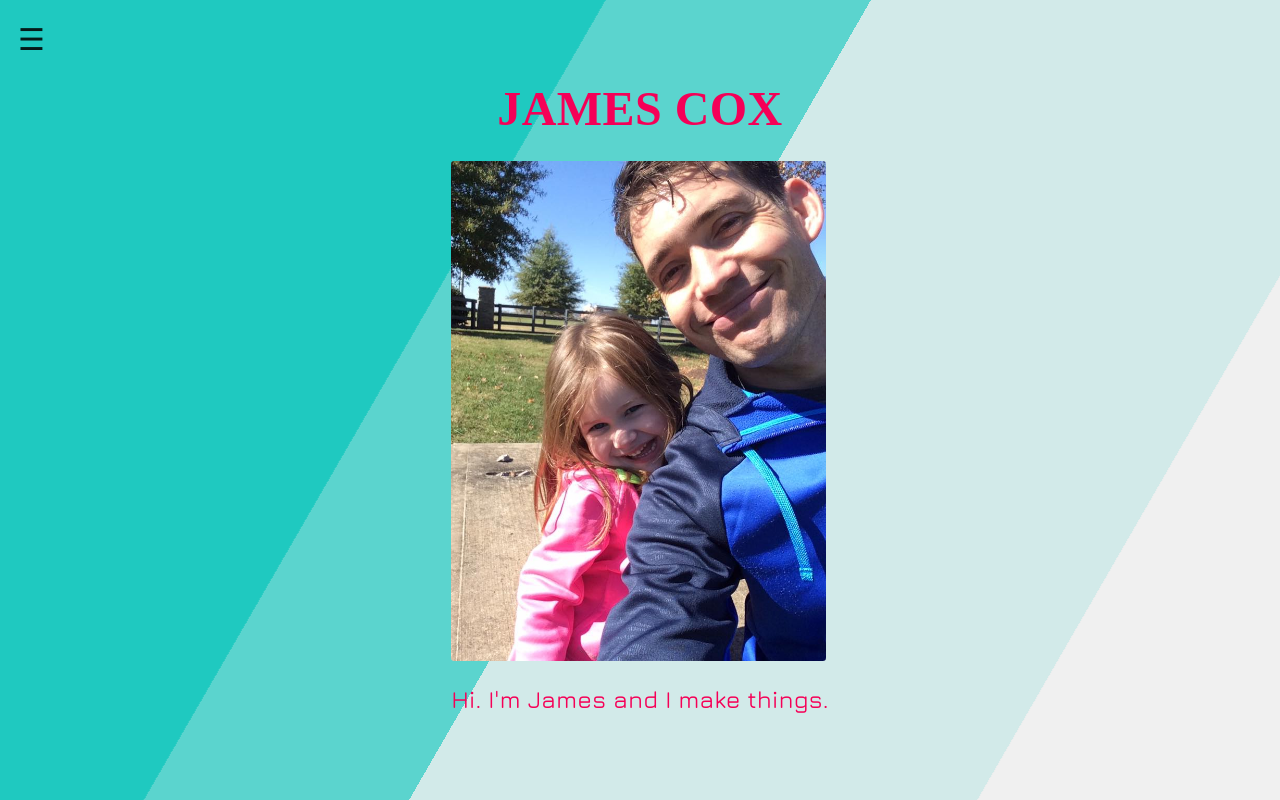
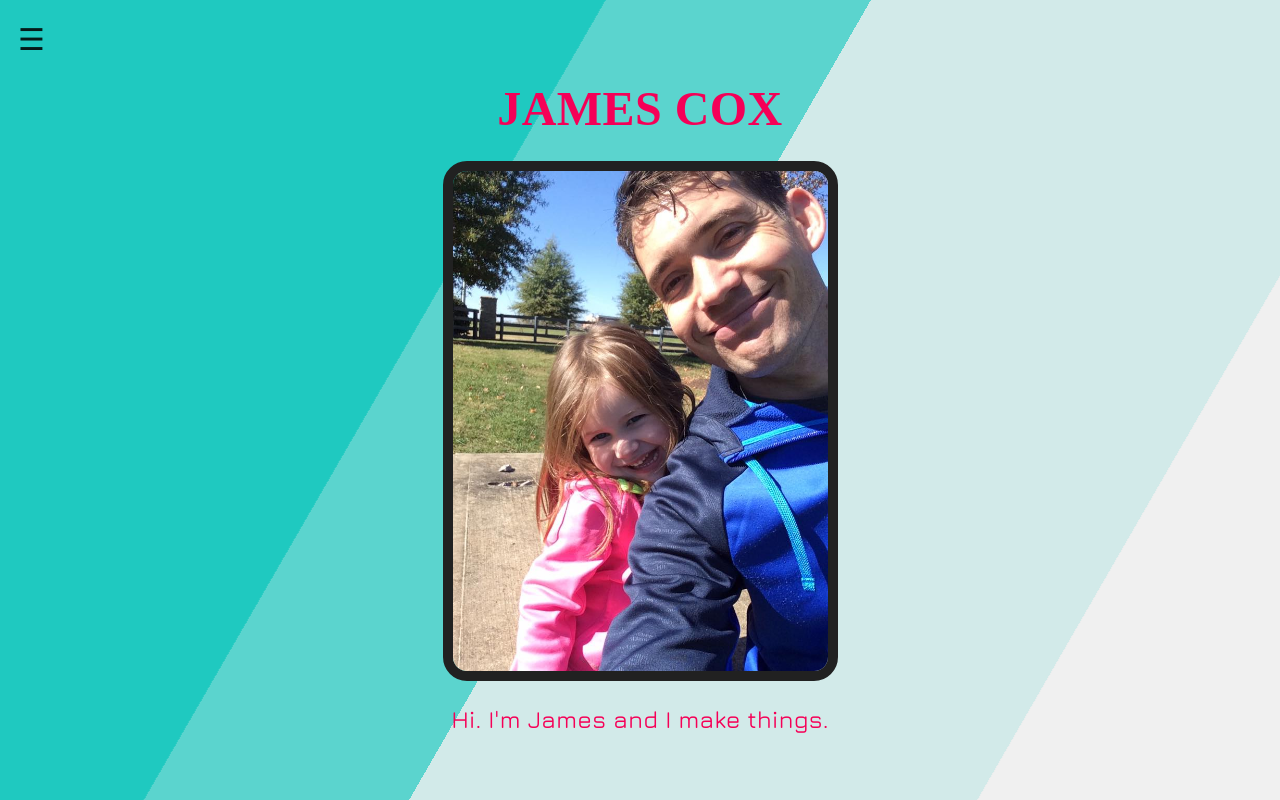
Before and after one commit to jamesncox/portfolio, a React (Create React App) app: page / in a window 1280 px wide. Built offline with nearby package versions, Linux system fonts and the light colour scheme; the HTML template or start-up script is replaced by a standard one; a web font is replaced by a local one.

Commit message:
Update Welcome image styling border

```diff
--- a/src/components/layout/Welcome.js
+++ b/src/components/layout/Welcome.js
@@ -15,7 +15,8 @@ const useStyles = makeStyles((theme) => ({
     image: {
         // marginTop: theme.spacing(2),
         height: 500,
-        borderRadius: ".2rem",
+        border: "solid 10px #212121",
+        borderRadius: "1.5rem",
         [theme.breakpoints.down('sm')]: {
             height: 450
         },
```
